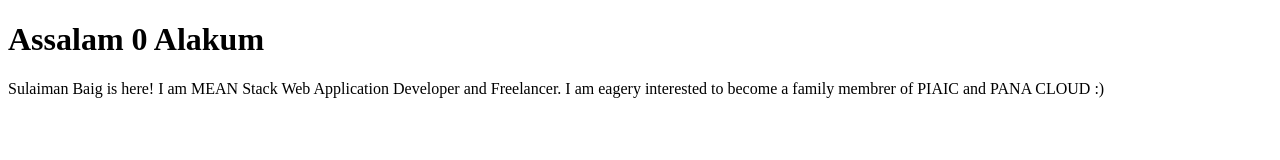
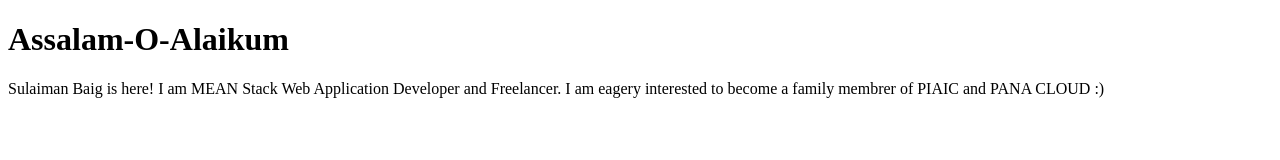
Before and after one commit to Sulaiman-Baig/class2020, a plain HTML site: page index.html in a window 1280 px wide. Drawn offline with Linux system fonts and the light colour scheme.

Commit message:
Assalam-O-Alaikum Edited

```diff
--- a/index.html
+++ b/index.html
@@ -5,7 +5,7 @@
 </head>
 <body>
     <div>
-        <h1>Assalam 0 Alakum</h1>
+        <h1>Assalam-O-Alaikum</h1>
         <p>
             Sulaiman Baig is here! I am MEAN Stack Web Application Developer and Freelancer. I am eagery interested to become a family membrer of PIAIC and PANA CLOUD :)
         </p>
```
